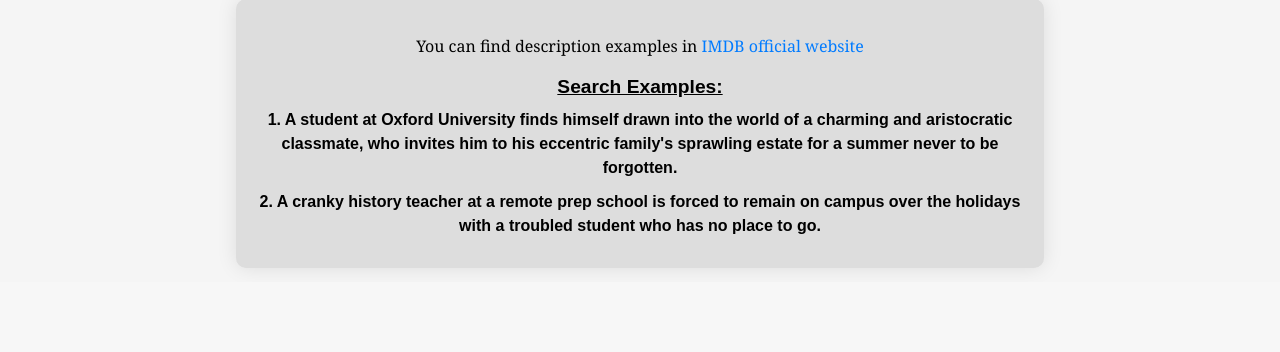
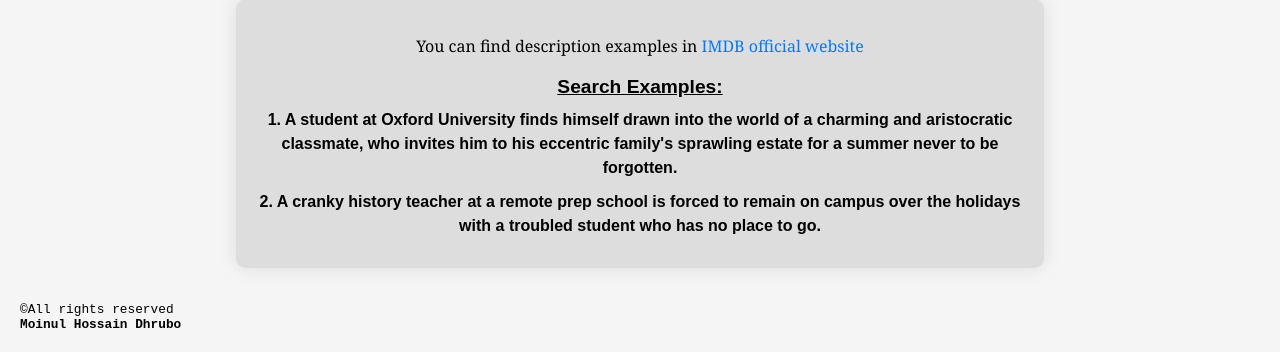
Before and after one commit to moinul-hossain-dhrubo/MultiLabel-Movie-Genre-Classifier, a Flask app: page / in a window 1280 px wide. Shown: the part 529-881 px from the top of the page. Before the commit the page ends 799 px from the top, so only its background shows below. Run offline with Flask 3, Linux system fonts and the light colour scheme.

Commit message:
update index

```diff
--- a/templates/index.html
+++ b/templates/index.html
@@ -110,6 +110,18 @@
         .examples-sentence a:hover {
             text-decoration: underline;
         }
+
+        .footer {
+            text-align: left;
+            font-size: 0.8em;
+            margin-top: 20px;
+            margin-left: 20px;
+            margin-bottom: 20px;
+            font-family: 'Courier New', Courier, monospace;
+        }
+        .footer strong {
+            font-weight: bold;
+        }
     </style>
 </head>
 
@@ -135,6 +147,10 @@
             </ul>
         </div>
     </div>
+    <div class="footer">
+        ©All rights reserved<br/> <strong>Moinul Hossain Dhrubo</strong>
+    </div>
+
 </body>
 
 </html>
```
